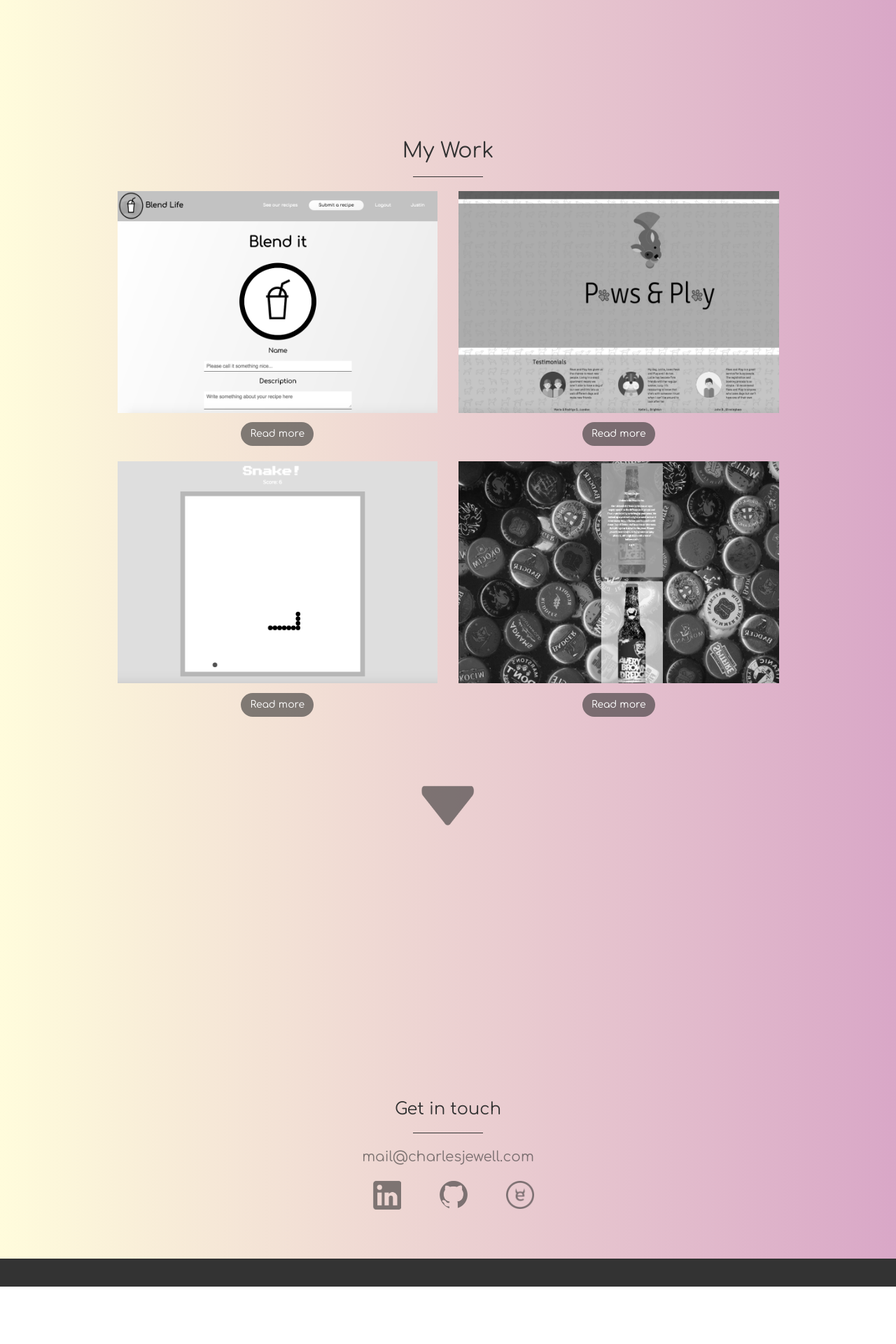
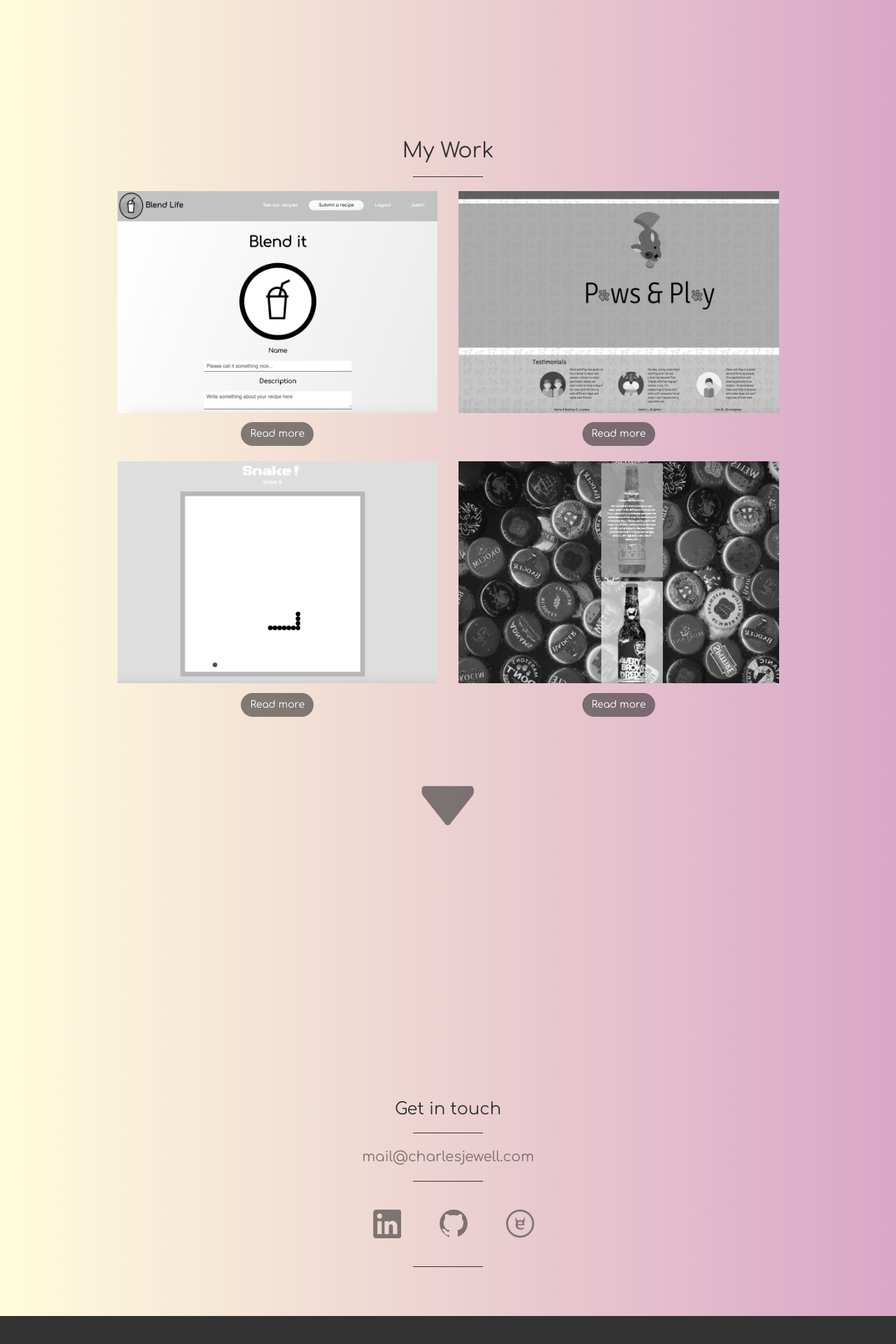
Before and after one commit to cjewell47/cjewell47.github.io, a Jekyll site: the page built from index.html, in a window 1280 px wide. Shown: the part 2841-4761 px from the top of the page at 70% size. Built offline with Jekyll 4.4.1, drawn with Linux system fonts in a browser that asks for light colours; before the commit the page ends 4679 px from its top, so only the background shows below that.

```diff
--- a/_includes/contact.html
+++ b/_includes/contact.html
@@ -5,11 +5,13 @@
         <h3>Get in touch</h3>
         <hr class="small">
         <a id="email" href="mailto:mail@charlesjewell.com">mail@charlesjewell.com</a>
+        <hr class="small">
           <div class="row icon-list-row">
             <a class="contact-links col-md-4" href="https://www.linkedin.com/in/jewellcharles/"><img src="img/linkedin-icon4.png" alt="" class="contact-icons"></a>
             <a class="contact-links col-md-4" href="https://github.com/cjewell47"><img src="img/github-icon.png" alt="" class="contact-icons"></a>
             <a class="contact-links col-md-4" href="http://exercism.io/cjewell47"><img src="img/exercism-icon2.png" alt="" class="contact-icons"></a>
           </div>
+          <hr class="small">
       </div>
     </div>
   </div>
--- a/css/stylish-portfolio.css
+++ b/css/stylish-portfolio.css
@@ -394,6 +394,7 @@
 
 #email:hover {
   color: #333;
+  text-decoration:none;
 }
 
 .icon-list-row {
```
